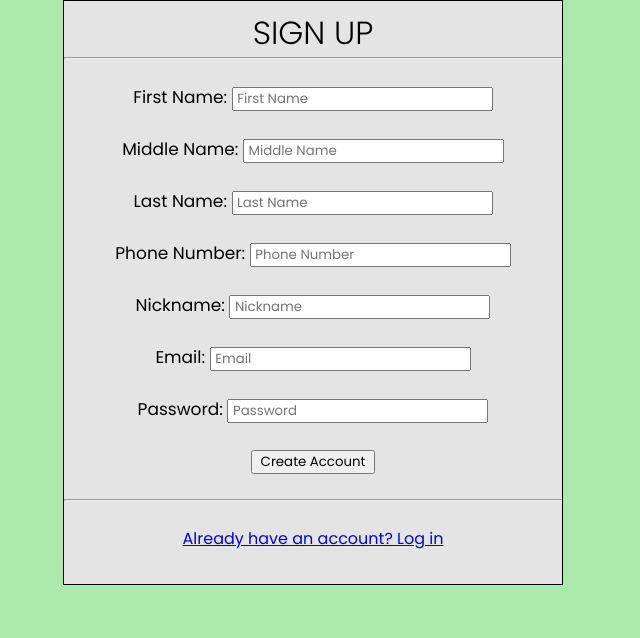
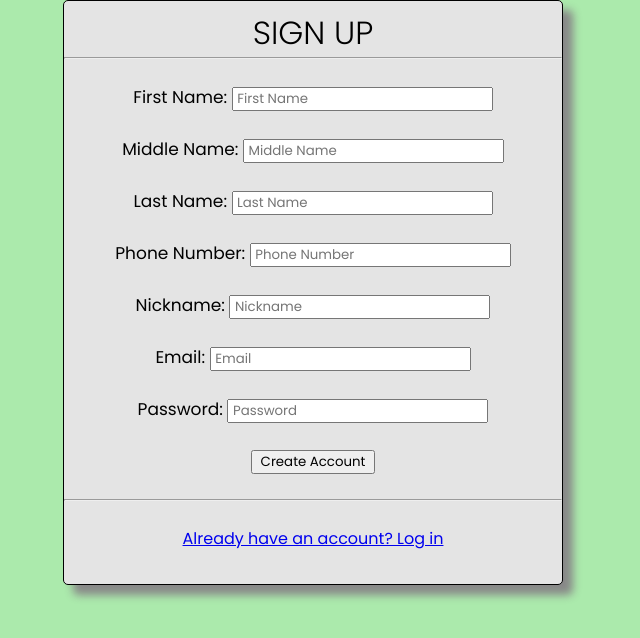
Before and after one commit to jamesolesen911/179-StingerSign, a React (Create React App) app in the folder stingersign/: page /signup in a window 1280 px wide. Shown: the top 638 px of the page, without its empty margins (337-977 px from the left). Built offline with nearby package versions, Linux system fonts and the light colour scheme.

Commit message:
box shadow, rounded edges

```diff
--- a/stingersign/src/styles/style.css
+++ b/stingersign/src/styles/style.css
@@ -24,6 +24,8 @@ body
     height:100%;
     border:1px solid black;
     background-color: #e4e4e4;
+    box-shadow: 10px 10px 8px #888888;
+    border-radius: 5px;
 }
 
 .login{
```
